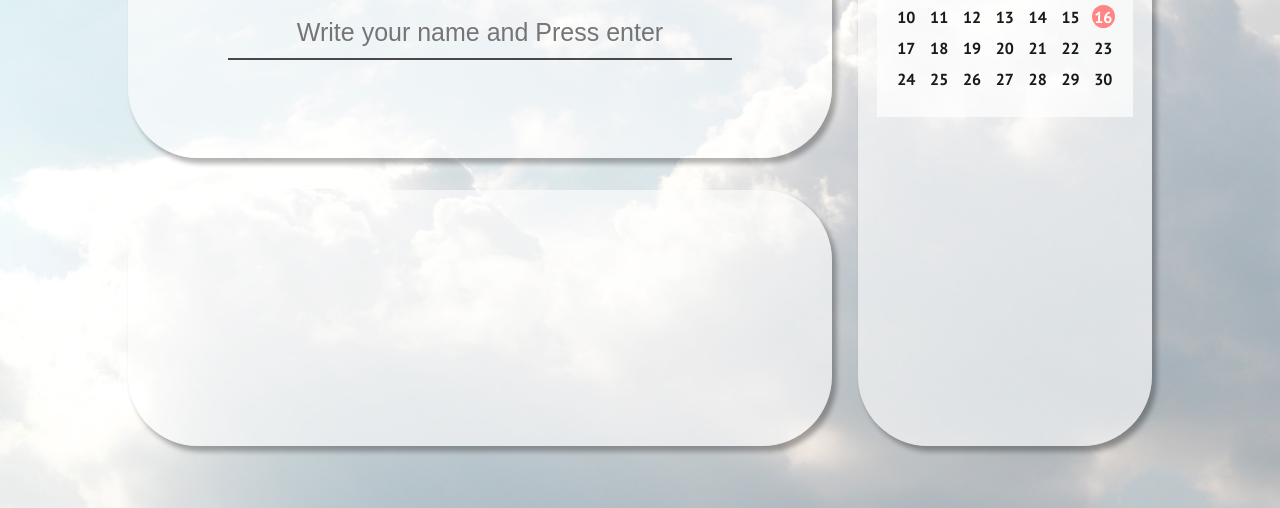
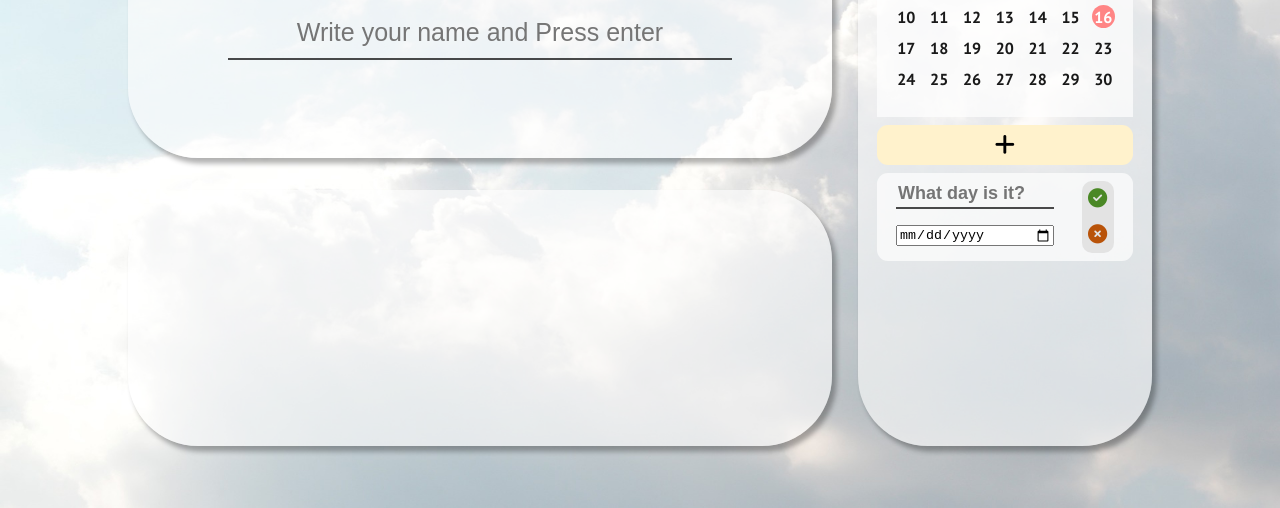
Before and after one commit to wonyj0228/TodoTodo, a plain HTML site: page index.html in a window 1280 px wide. Shown: the part 292-800 px from the top of the page. Drawn offline with Linux system fonts and the light colour scheme.

Commit message:
d-day 퍼블리싱
#3
- 디데이 css 완료
- calendar today기능 수정

```diff
--- a/css/side/calendar.css
+++ b/css/side/calendar.css
@@ -20,6 +20,7 @@
   background-color: var(--btn-yellow);
   padding: 15px;
   border-radius: 50%;
+  transition: all 0.2s ease-in-out;
 }
 .calendar-yearmonth__btn:hover {
   box-shadow: var(--btn-shadow);
--- /dev/null
+++ b/css/side/d-day.css
@@ -0,0 +1,93 @@
+.add-day {
+    width: 100%;
+    height: 5vmin;
+    margin-top: 1vmin;
+    margin-bottom: 1vmin;
+    background-color: var(--btn-yellow);
+    display: flex;
+    align-items: center;
+    justify-content: center;
+    font-size: 1.8vmax;
+    border-radius: 11px;
+    cursor: pointer;
+    transition: box-shadow 0.2s ease-in-out;
+}
+
+.add-day:hover{
+    box-shadow: var(--btn-shadow)
+}
+
+.day-submit {
+    display: flex;
+    justify-content: space-between;
+    box-sizing: border-box;
+    padding: 1vmin 1.5vmax;
+    width: 100%;
+    height: 11vmin;
+    background-color: rgba(255, 255, 255, 0.7);
+    border-radius: 11px;
+}
+
+.day-submit__info {
+    display: flex;
+    flex-direction: column;
+}
+
+#day-name {
+    height: 3vmin;
+    width: 12vmax;
+    font-size: 18px;
+    background-color: unset;
+    border: unset;
+    border-bottom: 2px solid rgba(0, 0, 0, 0.7);
+    font-weight: 700;
+    margin-bottom: 2vmin;
+}
+
+#day-name:focus {
+    outline: none;
+}
+
+.day-submit__btn {
+    display: flex;
+    flex-direction: column;
+    width: 2.5vmax;
+    background-color: rgba(223, 223, 223, 0.8);
+    border-radius: 10px;
+}
+.day-submit__btn-col {
+    width: 100%;
+    height: 50%;
+    display: flex;
+    justify-content: center;
+    align-items: center;
+    font-size: 1.5vmax;
+}
+
+.day-submit__btn-col:first-child {
+    color: #4A8825;
+    cursor: pointer;
+}
+.day-submit__btn-col:last-child {
+    color: #B95309;
+    cursor: pointer;
+}
+
+.d-day {
+    display:flex;
+    justify-content: space-between;
+    align-items: center;
+    height: 5vmin;
+    margin-top: 1vmin;
+}
+
+.d-day__countdown {
+    font-size: 3.5vmin;
+    font-weight: 900;
+}
+
+.d-day__name {
+    font-size : 2.6vmin;
+    font-weight: 900;
+    color: rgba(23, 23, 23, 0.9);
+}
--- a/css/style.css
+++ b/css/style.css
@@ -15,6 +15,7 @@
 
 /* side-box */
 @import './side/calendar.css';
+@import './side/d-day.css';
 
 body {
   font-family: 'PT Sans', sans-serif;
--- a/css/variables.css
+++ b/css/variables.css
@@ -2,5 +2,5 @@
   --yellow: #ffeca7;
   --btn-shadow: 4px 5px 5px 0.5px rgba(0, 0, 0, 0.3);
   --text-shadow: 3px 3px 5px rgba(0, 0, 0, 0.5);
-  --btn-yellow: #ffeca7;
+  --btn-yellow: #FFF2CC;
 }
--- a/index.html
+++ b/index.html
@@ -74,6 +74,26 @@
             <!-- 일자 -->
             <div class="calendar-date"></div>
           </div>
+
+          <div class="add-day">
+            <i class="fa-solid fa-plus"></i>
+          </div>
+
+          <form class="day-submit">
+            <div class="day-submit__info">
+              <input id="day-name" type="text" placeholder="What day is it?" />
+              <input id="day-date" type="date"/>
+            </div>
+            <div class="day-submit__btn">
+              <div class="day-submit__btn-col"><i class="fa-solid fa-circle-check"></i></div>
+              <div class="day-submit__btn-col"><i class="fa-solid fa-circle-xmark"></i></div>
+            </div>
+          </form>
+
+          <div class="d-day">
+            <div class="d-day__countdown"><span></span></div>
+            <div class="d-day__name"><span></span></div>
+          </div>
         </div>
       </div>
     </main>
@@ -85,5 +105,6 @@
     <script src="javascript/background.js"></script>
     <script src="javascript/user-name.js"></script>
     <script src="javascript/calendar.js"></script>
+    <script src="javascript/d-day.js"></script>
   </body>
 </html>
--- a/javascript/calendar.js
+++ b/javascript/calendar.js
@@ -84,7 +84,9 @@ const init = {
   setToday : function () {
     const firstDay = new Date(init.today.getFullYear(), init.today.getMonth(), 1).getDay();
     const week = Math.ceil((init.today.getDate()+firstDay) / 7);
-    const day = (init.today.getDate()%7) + firstDay;
+    let day = (init.today.getDate()%7) + firstDay;
+
+    if(day > 7) {day = day-7;}
 
     const today = document.querySelector(`.calendar-date>div:nth-child(${week})>div:nth-child(${day})`)
     today.classList.add("calendar-date__today");
--- /dev/null
+++ b/javascript/d-day.js
@@ -0,0 +1,3 @@
+const dDayInit = {
+
+}
```
